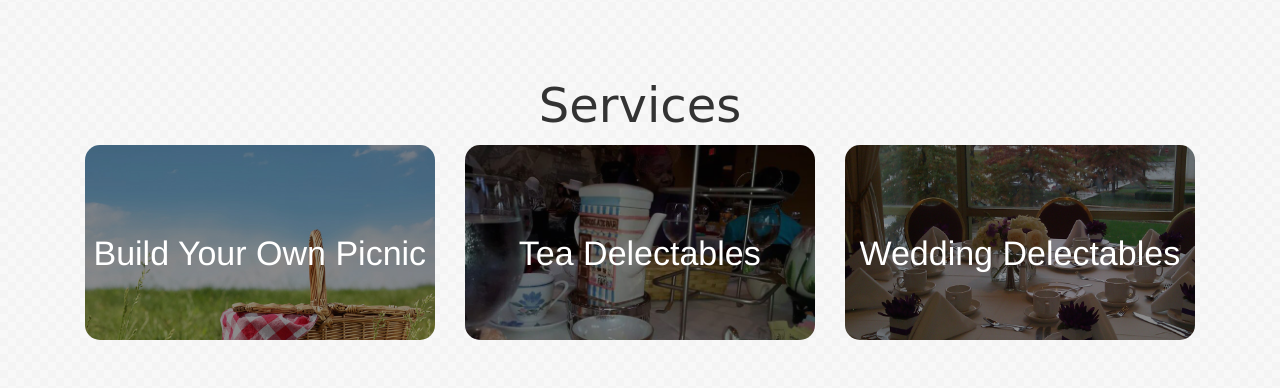
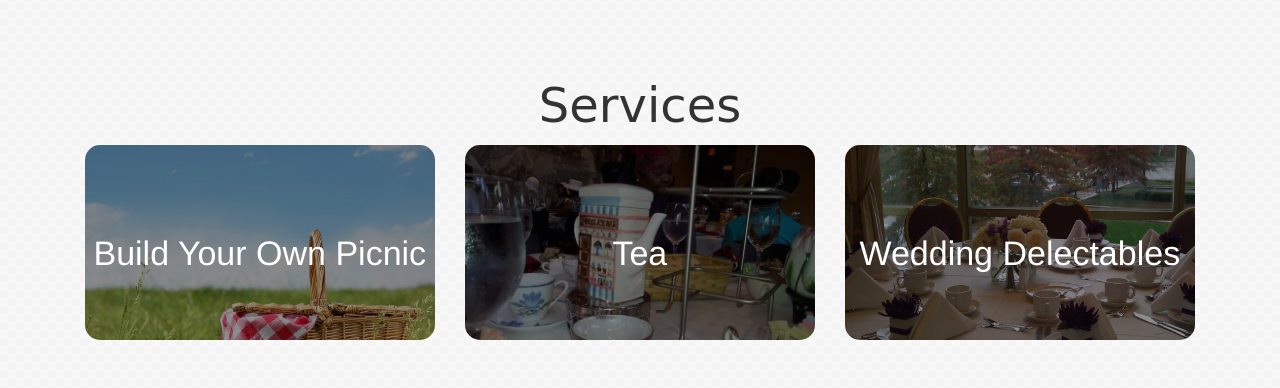
Before and after one commit to JMW5/DivineDelectable, a plain HTML site: page menu.html in a window 1280 px wide. Shown: the part 3942-4330 px from the top of the page. Drawn offline with nearby package versions, Linux system fonts and the light colour scheme; a web font is replaced by a local one.

Commit message:
Revisions1

```diff
--- a/menu.html
+++ b/menu.html
@@ -202,7 +202,7 @@
        <div class="col-md-4 text-left">
         <div class="crop">
          <a href="services.html#tea"><img src="images/tea-delectables.jpg" class="img-responsive">
-         <h3>Tea Delectables</h3></a>
+         <h3>Tea</h3></a>
         </div>
        </div>
        <div class="col-md-4 text-left">
```
Also changed, not shown: index.html (+1 -1 lines), services.html (+1 -1 lines).
